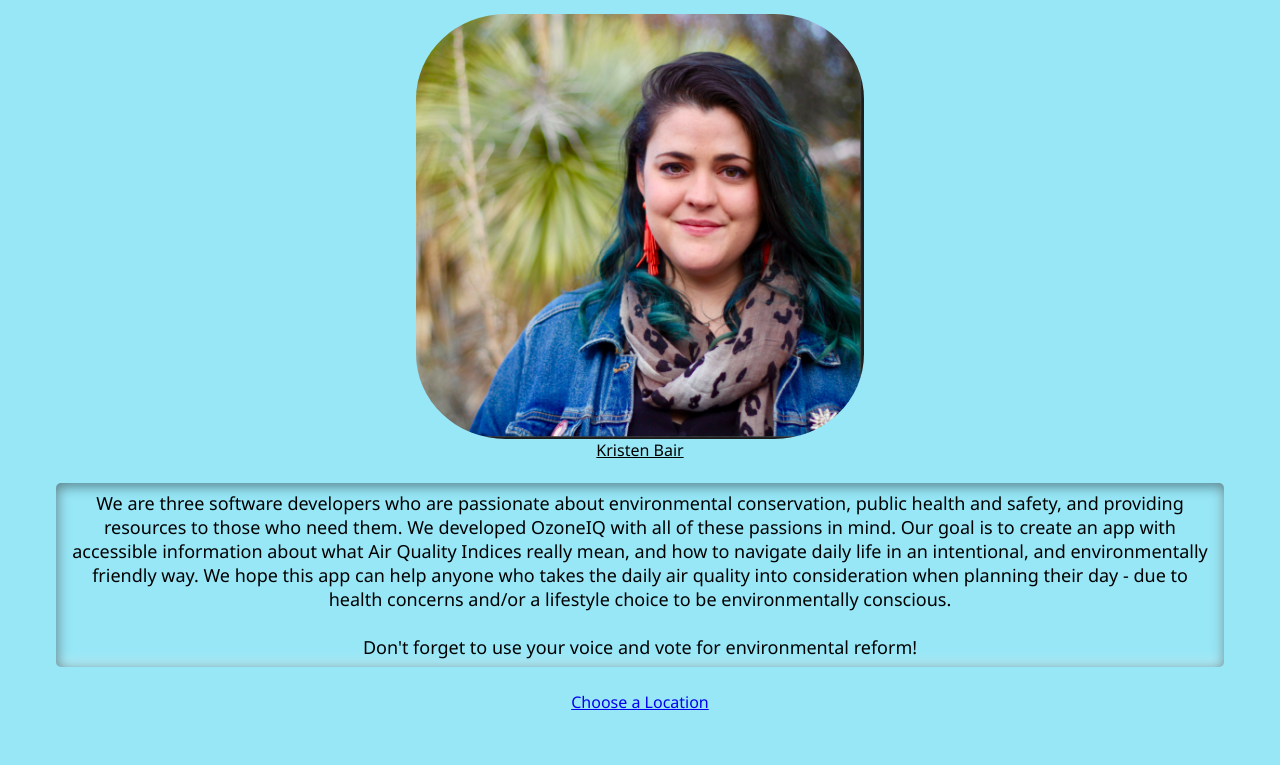
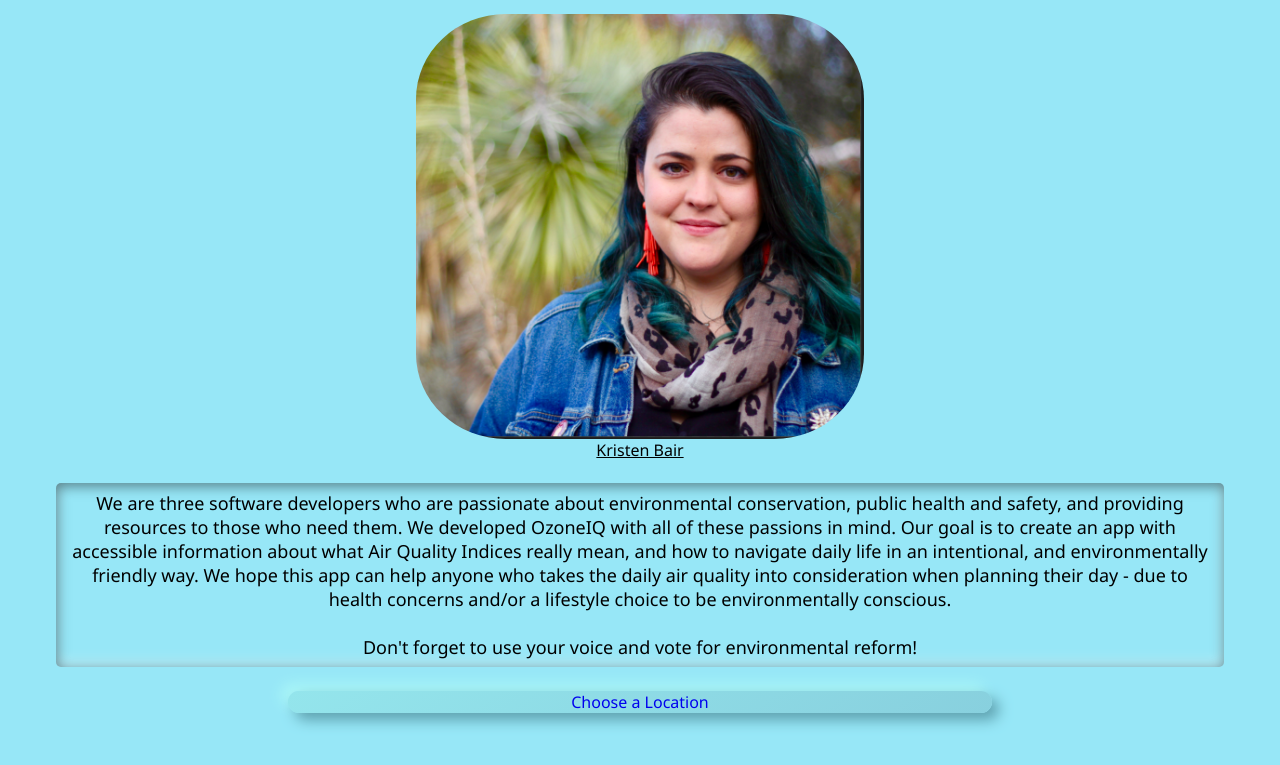
Before and after one commit to kristenmb/ozoneIQ, a React (Create React App) app: page /about-us in a window 1280 px wide. Shown: the part 496-1261 px from the top of the page. Built offline with nearby package versions, Linux system fonts and the light colour scheme.

Commit message:
Style 'Choose A Location' buttons on pages

```diff
--- a/src/Components/App/App.css
+++ b/src/Components/App/App.css
@@ -41,3 +41,13 @@
     transform: rotate(360deg);
   }
 }
+
+.link-to-landing-page {
+  margin-bottom: 15vh;
+  width: 40vw;
+  border-radius: 2em;
+  height: 2;
+  background: linear-gradient(145deg, #94e5ec, #88d0de);
+  box-shadow: 7px 7px 14px #5ea1af, -7px -7px 14px #abf7f7;
+  border: none;
+}
--- a/src/Components/AqiInfo/AqiInfo.scss
+++ b/src/Components/AqiInfo/AqiInfo.scss
@@ -63,8 +63,3 @@
       margin-left: .4rem;
     }
 }
-
-.link-to-landing-page {
-  margin-bottom: 15vh;
-  text-decoration: underline;
-}
--- a/src/Components/Dashboard/Dashboard.js
+++ b/src/Components/Dashboard/Dashboard.js
@@ -74,7 +74,7 @@ function Dashboard({location, backToLandingPage}) {
             <img className='location-icon icon' src={locationIcon} alt='Map pin'/>
             <h2 className='location-name'>{`${location.city}, ${location.state}`}</h2>
           </div>
-          <Link to='/' className='choose-diff-location' onClick={backToLandingPage}>Choose a different location</Link>
+          <Link to='/' className='link-to-landing-page' onClick={backToLandingPage}>Choose a different location</Link>
         </div>
         <div className='temp-container'>
           <img className='weather-icon icon' src={weatherIconWithAltText[0]} alt={weatherIconWithAltText[1]}/>
--- a/src/Components/Dashboard/Dashboard.scss
+++ b/src/Components/Dashboard/Dashboard.scss
@@ -34,12 +34,12 @@ p {
   font-size: large;
 }
 
-.choose-diff-location {
-  text-decoration: underline;
+.location-icon {
+  height: 5vh;
 }
 
-.location-icon {
-  height: 5vh;
+.link-to-landing-page {
+  width: 55vw;
 }
 
 .temp-container {
--- a/src/Components/SavedLocations/SavedLocations.js
+++ b/src/Components/SavedLocations/SavedLocations.js
@@ -1,8 +1,12 @@
 import React from 'react'
+import {Link} from 'react-router-dom'
 
-const SavedLocations = () => {
+const SavedLocations = ({backToLandingPage}) => {
   return (
-    <h2>Saved Locations</h2>
+    <>
+      <h2>Saved Locations</h2>
+      <Link to='/' className='link-to-landing-page' onClick={backToLandingPage}>Choose a Location</Link>
+    </>
   )
 }
 
```
